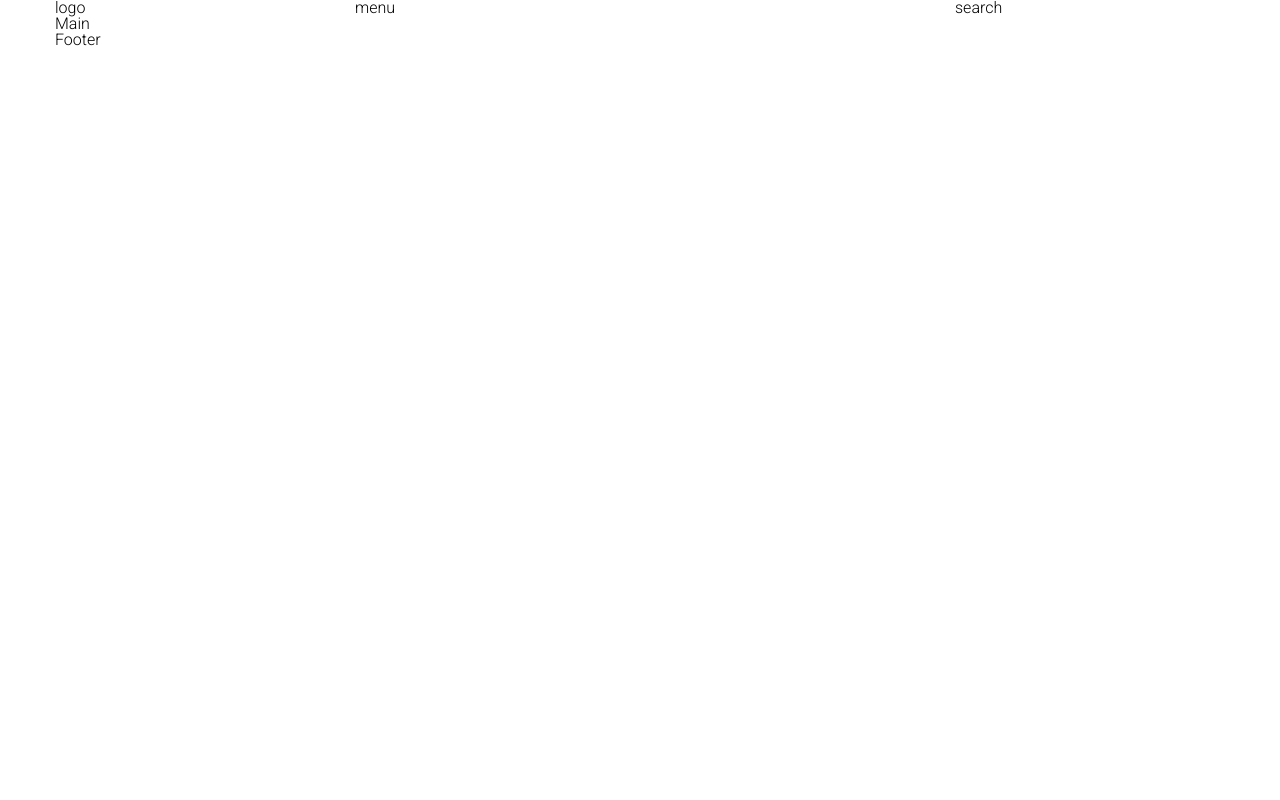
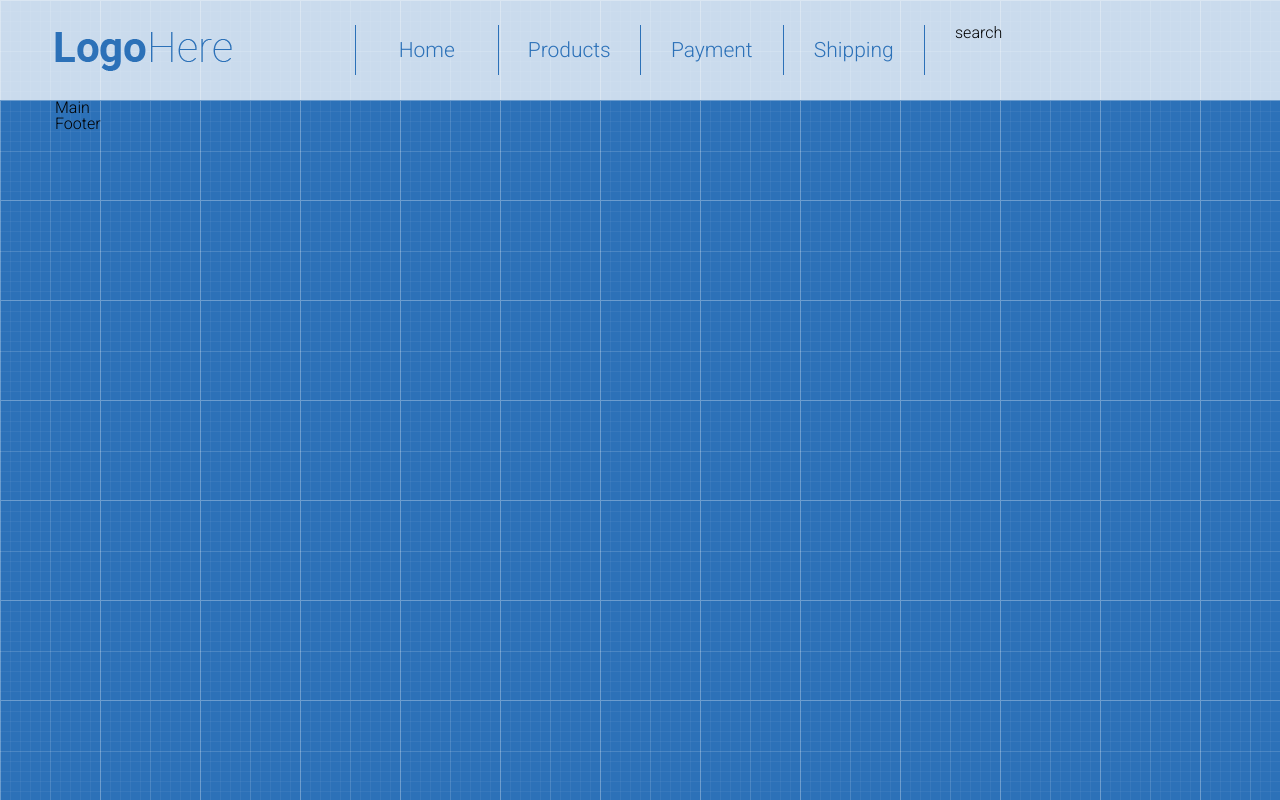
Before and after one commit to Marchello3007/shop-project, a plain HTML site: page index.html in a window 1280 px wide. Drawn offline with Linux system fonts and the light colour scheme.

Commit message:
add menu

```diff
--- a/index.html
+++ b/index.html
@@ -12,8 +12,22 @@
     <header class="header">
         <div class="container">
             <div class="row">
-                <div class="col-md-3">logo</div>
-                <div class="col-md-6">menu</div>
+                <div class="col-md-3">
+                    <div class="logo">
+                        <a href=""><img src="images/logo.png" alt="logo">
+                        </a>
+                    </div>
+                </div>
+                <div class="col-md-6">
+                    <nav>
+                        <ul class="menu">
+                            <li><a href="">Home</a></li>
+                            <li><a href="">Products</a></li>
+                            <li><a href="">Payment</a></li>
+                            <li><a href="">Shipping</a></li>
+                        </ul>
+                    </nav>
+                </div>
                 <div class="col-md-3">search</div>
             </div>
 
--- a/style.css
+++ b/style.css
@@ -4,6 +4,7 @@
 
 body {
     font-family: 'Roboto', sans-serif;
+    background-image: url("images/patt.png");
 }
 
 .container {
@@ -18,7 +19,7 @@ margin-right: auto;
     margin-right: -15px;
 }
 
-.row::after {
+.row::after, .menu::after{
 content: "";
 display: block;
 clear: both;
@@ -37,3 +38,37 @@ clear: both;
 .col-md-6 {
     width: 50%;
 }
+
+.header {
+    background-color: rgba(255, 255, 255, 0.75);
+    padding: 25px 0;
+}
+
+.menu li {
+    float: left;
+    width: 25%;
+    border-left: 1px solid #2c71b8;
+}
+
+.menu li:last-child {
+    border-right: 1px solid #2c71b8;
+}
+
+.menu a {
+    display: block;
+    height: 50px;
+    text-align: center;
+    line-height: 50px;
+    color: #2c71b8;
+    font-size: 21px;
+    text-decoration: none;
+}
+
+.menu a:hover {
+    background-color: #2c71b8;
+    color: white;
+}
+
+.logo {
+    margin-top: 7px;
+}
```
Also changed, not shown: images/logo.png (added), images/patt.png (added).
